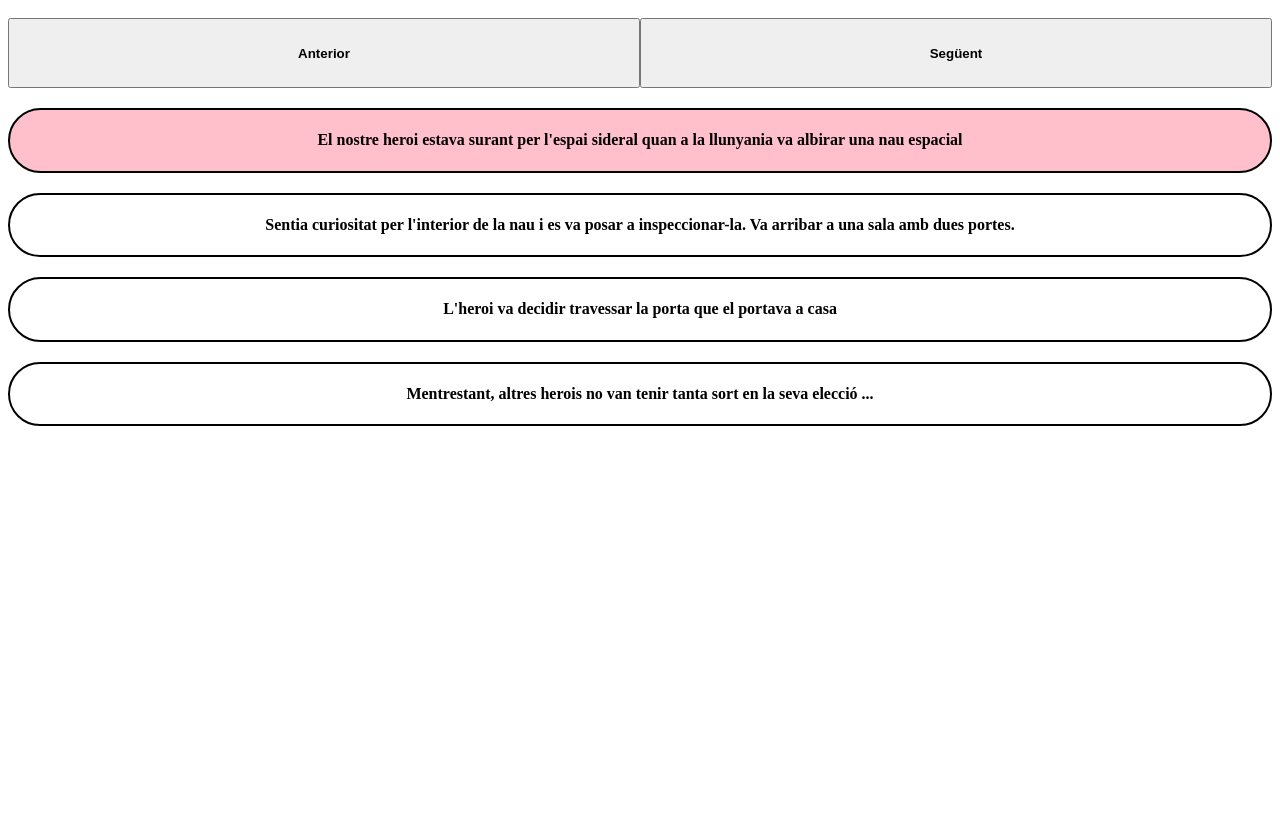
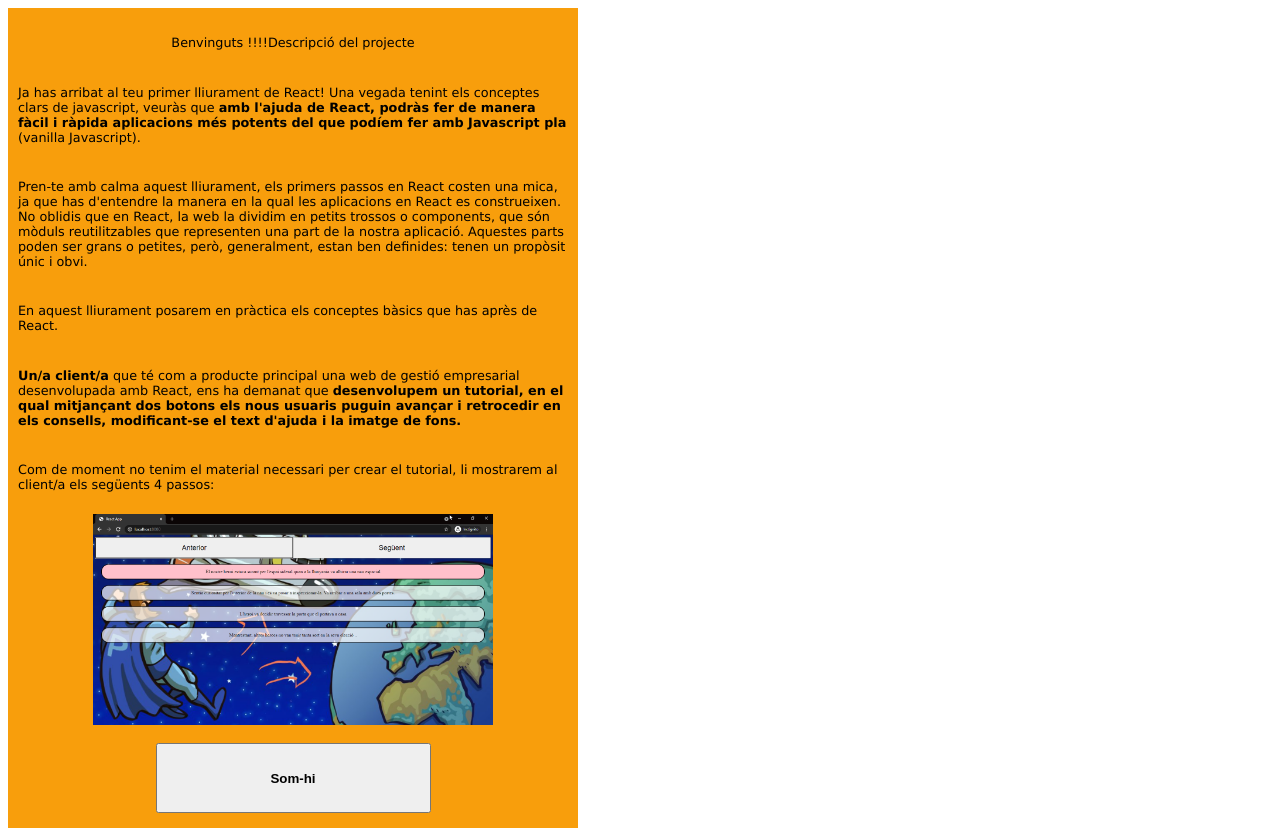
Before and after one commit to Xavi-BCN/SPRINT6, a React (Vite) app: page / in a window 1280 px wide. Before the commit the page ends 800 px from the top, so only its background shows below. Built offline with nearby package versions, Linux system fonts and the light colour scheme.

Commit message:
Exercise 5 OK

```diff
--- a/src/App.jsx
+++ b/src/App.jsx
@@ -1,3 +1,4 @@
+import { Welcome} from './components/Welcome'
 import { Button } from './components/Button'
 import { Phrases } from './phrases'
 import { Escena } from './components/escena/Escena'
@@ -5,12 +6,22 @@ import { useState } from 'react';
 
 const App = () => {
   const [position, setPosition] = useState(0);
+  const [init, setInit] = useState(true);
+  const changeInit = () => setInit(false)
   const movePrevius = () => {
     position > 0 ? setPosition(position - 1) : alert('Ja estàs al principi');
   };
   const moveNext = () => {
     position < 3 ? setPosition(position + 1) : alert('Ja estàs al final');
-  }
+  };
+
+  if(init){
+    return (
+      <>
+      <Welcome btnStart={changeInit} />
+      </>
+     )
+    }else{
       return (
         <>
           <Button text='Anterior' manejarClick={movePrevius} />
@@ -20,5 +31,7 @@ const App = () => {
           ))}
         </>
       );
+
+    }
 }
 export default App;
--- /dev/null
+++ b/src/components/Welcome.jsx
@@ -0,0 +1,20 @@
+import '../styles/Welcome.css';
+import history from '../assets/history.png';
+
+export function Welcome({ btnStart }) {
+
+  return (
+      <div className='init-form'>
+        <p>Benvinguts !!!!</p>
+        <p>Descripció del projecte</p>
+        <p>Ja has arribat al teu primer lliurament de React! Una vegada tenint els conceptes clars de javascript, veuràs que <strong>amb l'ajuda de React, podràs fer de manera fàcil i ràpida aplicacions més potents del que podíem fer amb Javascript pla</strong> (vanilla Javascript).</p>
+        <p>Pren-te amb calma aquest lliurament, els primers passos en React costen una mica, ja que has d'entendre la manera en la qual les aplicacions en React es construeixen. No oblidis que en React, la web la dividim en petits trossos o components, que són mòduls reutilitzables que representen una part de la nostra aplicació. Aquestes parts poden ser grans o petites, però, generalment, estan ben definides: tenen un propòsit únic i obvi.</p>
+        <p>En aquest lliurament posarem en pràctica els conceptes bàsics que has après de React.&nbsp;</p>
+        <p><strong>Un/a client/a</strong> que té com a producte principal una web de gestió empresarial desenvolupada amb React, ens ha demanat que <strong>desenvolupem un tutorial, en el qual mitjançant dos botons els nous usuaris puguin avançar i retrocedir en els consells, modificant-se el text d'ajuda i la imatge de fons.</strong></p>
+        <p>Com de moment no tenim el material necessari per crear el tutorial, li mostrarem al client/a els següents 4 passos:</p>
+        <img src={history} width='400px'></img>
+        <p></p>
+        <button onClick={btnStart}>Som-hi</button>
+      </div>
+  );
+}
--- /dev/null
+++ b/src/styles/Welcome.css
@@ -0,0 +1,13 @@
+
+.init-form {
+    display: flex;
+    flex-wrap: wrap;
+    justify-content: center;
+    align-items: center;
+    height: 100vh;
+    width: 550px;
+    background-color: rgb(248, 158, 12);
+    padding: 10px;
+    font-family: 'Lucida Sans', 'Lucida Sans Regular', 'Lucida Grande', 'Lucida Sans Unicode', Geneva, Verdana, sans-serif;
+    font-size: 0.8em;
+}
```
Also changed, not shown: src/assets/history.png (added). Lines whose indentation alone changed are shown as unchanged.
